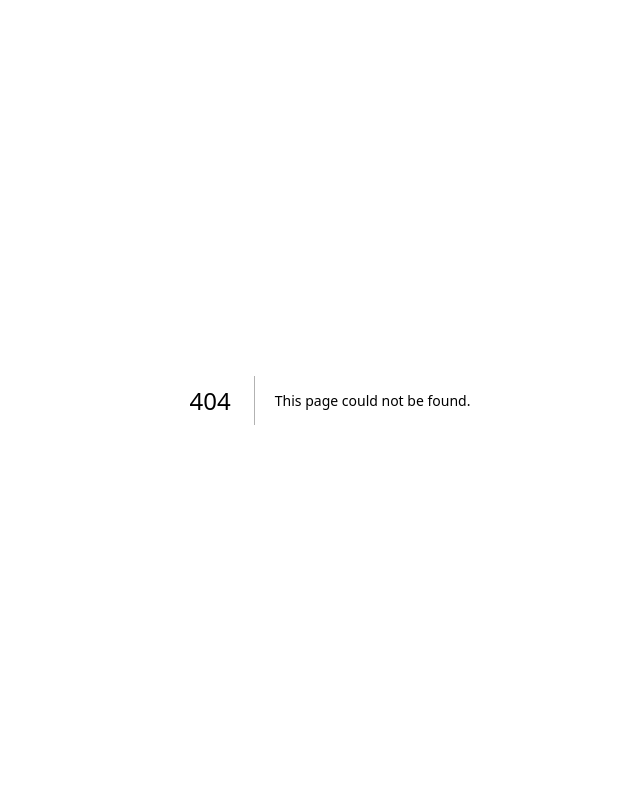
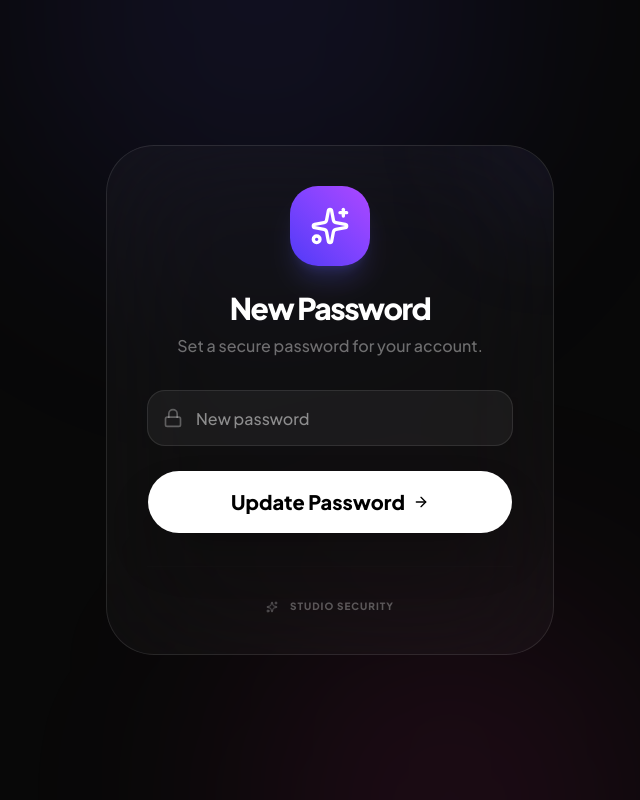
Before and after one commit to GodwinOkronipa/LyricSnap, a Next.js app: page /reset-password in a window 1280 px wide. Before the commit this address had no page. Shown: the whole page, without its empty margins (310-950 px from the left). Built offline with nearby package versions, Linux system fonts and the light colour scheme; no server answers.

Commit message:
signin buttons fix

```diff
--- /dev/null
+++ b/app/reset-password/page.tsx
@@ -0,0 +1,121 @@
+'use client';
+
+import { useState } from 'react';
+import { useRouter } from 'next/navigation';
+import { motion } from 'framer-motion';
+import { Lock, Loader2, Sparkles, ArrowRight, CheckCircle } from 'lucide-react';
+import { Button } from '@/components/ui/button';
+import { supabase } from '@/lib/supabase';
+
+export default function ResetPasswordPage() {
+  const router = useRouter();
+  const [password, setPassword] = useState('');
+  const [loading, setLoading] = useState(false);
+  const [error, setError] = useState<string | null>(null);
+  const [success, setSuccess] = useState(false);
+
+  const handleReset = async (e: React.FormEvent) => {
+    e.preventDefault();
+    setLoading(true);
+    setError(null);
+
+    try {
+      const { error: resetError } = await supabase.auth.updateUser({
+        password: password
+      });
+
+      if (resetError) throw resetError;
+
+      setSuccess(true);
+      setTimeout(() => {
+        router.push('/');
+      }, 3000);
+    } catch (err: any) {
+      setError(err.message);
+    } finally {
+      setLoading(false);
+    }
+  };
+
+  return (
+    <div className="min-h-screen bg-[#080808] text-white flex items-center justify-center p-6 relative overflow-hidden font-sans">
+      {/* Background Magic */}
+      <div className="absolute top-0 left-1/4 w-[500px] h-[500px] bg-indigo-500/10 blur-[120px] rounded-full -translate-y-1/2" />
+      <div className="absolute bottom-0 right-1/4 w-[400px] h-[400px] bg-pink-500/10 blur-[120px] rounded-full translate-y-1/2" />
+
+      <motion.div
+        initial={{ opacity: 0, y: 20 }}
+        animate={{ opacity: 1, y: 0 }}
+        className="max-w-md w-full bg-white/[0.03] border border-white/10 backdrop-blur-3xl rounded-[48px] p-10 relative z-10 overflow-hidden"
+      >
+        <div className="absolute top-0 right-0 w-32 h-32 bg-indigo-500/10 rounded-full blur-3xl -mr-16 -mt-16" />
+
+        <div className="text-center space-y-8">
+          <div className="w-20 h-20 bg-gradient-to-tr from-indigo-600 to-purple-500 rounded-[28px] flex items-center justify-center mx-auto mb-6 shadow-xl shadow-indigo-500/20">
+            <Sparkles className="w-10 h-10 text-white" />
+          </div>
+
+          <div className="space-y-2">
+            <h1 className="text-3xl font-black tracking-tighter">New Password</h1>
+            <p className="text-white/40 font-medium">Set a secure password for your account.</p>
+          </div>
+
+          {success ? (
+            <motion.div
+              initial={{ scale: 0.9, opacity: 0 }}
+              animate={{ scale: 1, opacity: 1 }}
+              className="py-12 space-y-6 flex flex-col items-center"
+            >
+              <div className="w-16 h-16 bg-green-500/20 rounded-full flex items-center justify-center">
+                <CheckCircle className="w-8 h-8 text-green-500" />
+              </div>
+              <div className="space-y-1">
+                <p className="text-lg font-bold">Password Updated!</p>
+                <p className="text-white/30 text-xs">Redirecting you back to LyricSnap...</p>
+              </div>
+            </motion.div>
+          ) : (
+            <form onSubmit={handleReset} className="space-y-6">
+              <div className="relative">
+                <Lock className="absolute left-4 top-1/2 -translate-y-1/2 w-5 h-5 text-white/30" />
+                <input
+                  type="password"
+                  placeholder="New password"
+                  value={password}
+                  onChange={(e) => setPassword(e.target.value)}
+                  required
+                  minLength={6}
+                  className="w-full h-14 bg-white/5 border border-white/10 rounded-2xl px-12 focus:ring-2 focus:ring-indigo-500 transition-all font-medium text-white outline-none"
+                />
+              </div>
+
+              {error && (
+                <p className="text-red-500 text-sm font-bold text-center px-2">{error}</p>
+              )}
+
+              <Button
+                type="submit"
+                disabled={loading}
+                className="w-full h-16 bg-white text-black hover:bg-white/90 rounded-full font-black text-xl shadow-2xl transition-all active:scale-[0.98] group"
+              >
+                {loading ? (
+                  <Loader2 className="w-6 h-6 animate-spin" />
+                ) : (
+                  <span className="flex items-center gap-2">
+                    Update Password
+                    <ArrowRight className="w-5 h-5 group-hover:translate-x-1 transition-transform" />
+                  </span>
+                )}
+              </Button>
+            </form>
+          )}
+
+          <div className="pt-8 border-t border-white/5 flex items-center justify-center gap-3 opacity-30 text-[10px] font-black uppercase tracking-widest">
+              <Sparkles className="w-3 h-3" />
+              <span>Studio Security</span>
+          </div>
+        </div>
+      </motion.div>
+    </div>
+  );
+}
--- a/components/AuthModal.tsx
+++ b/components/AuthModal.tsx
@@ -208,6 +208,7 @@ export function AuthModal({ isOpen, onClose, onSuccess, initialMessage }: AuthMo
                   )}
 
                   <Button
+                    type="submit"
                     disabled={loading}
                     className="w-full h-16 bg-black text-white hover:bg-black/90 rounded-full font-black text-xl shadow-2xl transition-all active:scale-[0.98] group"
                   >
@@ -220,6 +221,7 @@ export function AuthModal({ isOpen, onClose, onSuccess, initialMessage }: AuthMo
                       </span>
                     )}
                   </Button>
+
                 </form>
               </div>
 
```
